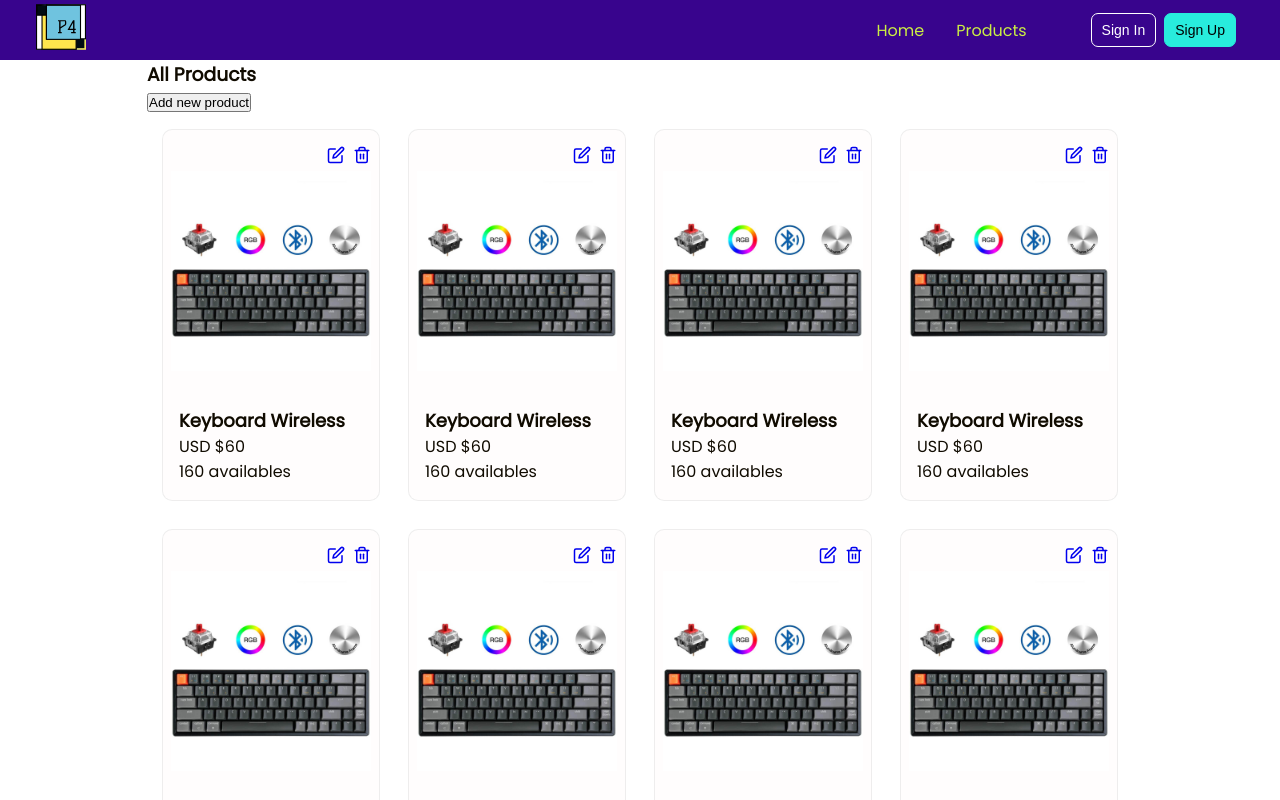
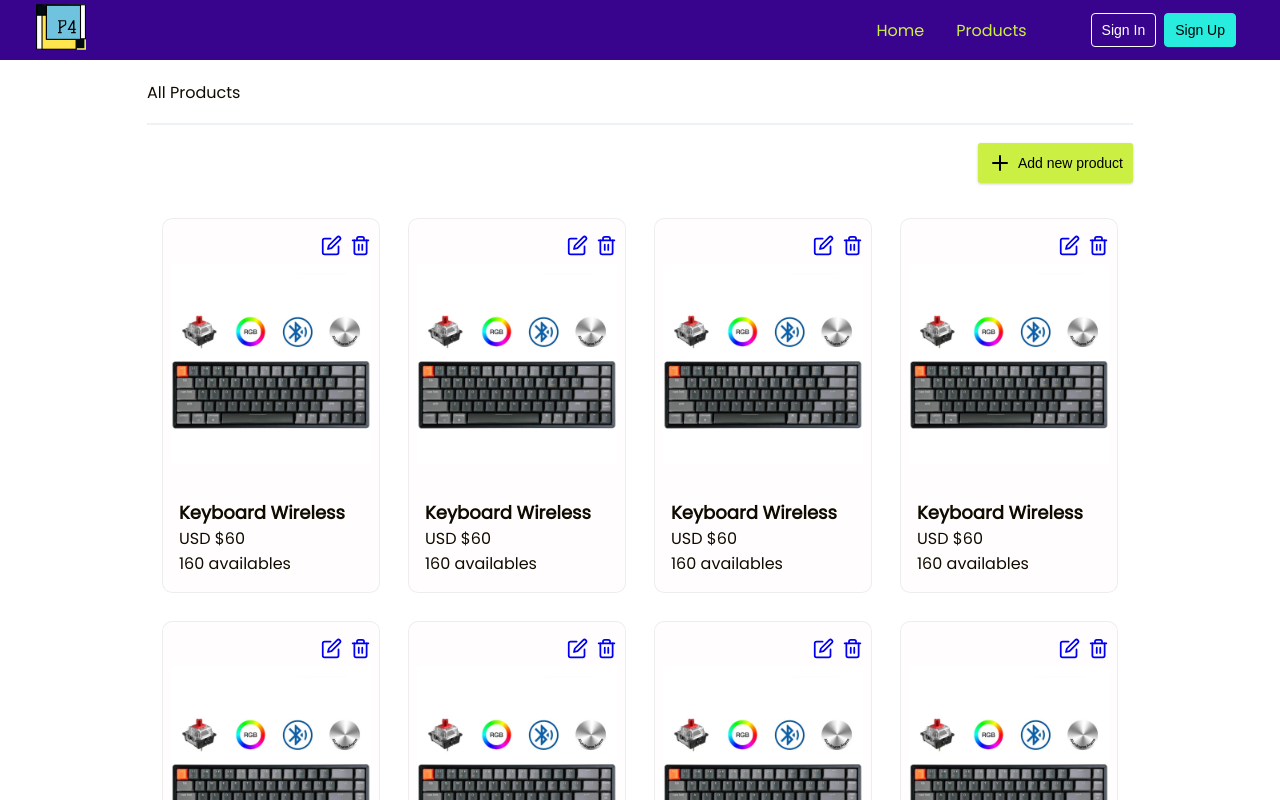
Before and after one commit to joequich/project4, a React (Create React App) app in the folder client/: page /products in a window 1280 px wide. Shown: the top 800 px of the page. Built offline with nearby package versions, Linux system fonts and the light colour scheme.

Commit message:
added styles for Products header

```diff
--- a/client/src/components/project4/PrincipalScreen.tsx
+++ b/client/src/components/project4/PrincipalScreen.tsx
@@ -5,8 +5,8 @@ import { StarRating } from '../ui/StarRating';
 export const PrincipalScreen = () => {
     let arr = [...Array(20)];
     return (
-        <div className="product-container">
-            <div className="items-list row-mb">
+        <div className="products-container">
+            <div className="items-list mt-md">
                 {
                     arr.map((val, idx) => (
                         <div key={idx} className="item-card">
--- a/client/src/components/project4/ProductsScreen.tsx
+++ b/client/src/components/project4/ProductsScreen.tsx
@@ -3,16 +3,21 @@ import { Link } from 'react-router-dom';
 import imagen from '../../assets/keyboard_keychron.jpg';
 import { Edit } from '../ui/icons/Edit';
 import { Remove } from '../ui/icons/Remove';
+import { Plus } from '../ui/icons/Plus';
 
 export const ProductsScreen = () => {
 
     let arr = [...Array(10)];
 
     return (
-        <div className="product-container">
+        <div className="products-container">
             <div className="products-header">
-                <h3>All Products</h3>
-                <button>Add new product</button>
+                <span className="products-header__title">All Products</span>
+                <hr />
+                <button className="products-header__add-btn">
+                    <Plus />
+                    <span> Add new product</span>
+                </button>
             </div>
             <div className="items-list">
                 {
--- /dev/null
+++ b/client/src/components/ui/icons/Plus.tsx
@@ -0,0 +1,8 @@
+import React from 'react'
+import { FiPlus } from 'react-icons/fi';
+
+export const Plus = () => {
+    return (
+        <FiPlus />
+    )
+}
--- a/client/src/styles/base/_base.scss
+++ b/client/src/styles/base/_base.scss
@@ -115,3 +115,10 @@ input[type='password'] {
 .mb-md {
     margin-bottom: 3rem;
 }
+
+hr {
+    border-color: hsl(210, 23%, 95%);
+    border-style: solid none;
+    border-width: 1px 0;
+    margin: 18px 0;
+}
--- a/client/src/styles/base/_settings.scss
+++ b/client/src/styles/base/_settings.scss
@@ -9,7 +9,7 @@ $secondary: #38048D;
 
 $accents-1: #28ECDD;
 $accents-2: #CBEF43;
-$accents-3: #78960D;
+$accents-3: #718D0C;
 
 $grey-light-1: #f2f2f7;
 $grey-light-2: #e5e5ea;
--- a/client/src/styles/layout/_navigation.scss
+++ b/client/src/styles/layout/_navigation.scss
@@ -99,7 +99,7 @@
             width: 100%;
             height: 100%;
             text-decoration: none;
-            color: white;
+            color: $grey-light-2;
             padding: 0.5rem 1rem;
             border-bottom: 1px solid #dadce0;
 
@@ -142,7 +142,7 @@
 
     &__btn {
         display: block;
-        border-radius: 7px;
+        border-radius: 4px;
         border: 1px solid white;
         margin: 0 auto;
         margin-bottom: 1rem;
@@ -150,6 +150,7 @@
         font-size: 14px;
         font-weight:400;
         padding: 8px 10px;
+        text-decoration: none;
 
         @media (min-width: $breakpoint-tablet) {
             margin-right: 0.5rem;
--- a/client/src/styles/layout/_products.scss
+++ b/client/src/styles/layout/_products.scss
@@ -1,7 +1,54 @@
-.product-container {
+.products-container {
     max-width: 1030px;
     margin-left: auto;
     margin-right: auto;
+}
+
+.products-header {
+    margin-top: 20px;
+    display: flex;
+    flex-direction: column;
+
+    &__title {
+        font-size: 18px;
+        @media (min-width: 768px) {
+            font-size: 16px;
+        }
+    }
+
+    &__add-btn {
+        font-size: 16px;
+        padding: 12px 16px;
+        background-color: $accents-2;
+        color: black;
+        display: inline-flex;
+        margin-left: auto;
+        align-items: center;
+        border: none;
+        box-shadow: 0 1px 3px hsla(0, 0%, 0%, .2);
+        border-radius: 3px;
+        cursor: pointer;
+        margin-bottom: 20px;
+
+        &:active {
+            background-color: $accents-3;
+        }
+
+        @media (min-width: 768px) {
+            font-size: 14px;
+            padding: 8px 10px;
+        }
+
+        svg {
+            width: 32px;
+            height: 32px;
+            margin-right: 0.35rem;
+            @media (min-width: 768px) {
+                width: 24px;
+                height: 24px;
+            }
+        }
+    }
 }
 
 
@@ -68,8 +115,12 @@
         }
 
         svg {
-            width: 18px; //21px
-            height: 18px;//21px
+            width: 24px; //21px
+            height: 24px;//21px
+            @media (min-width: 640px) {
+                width: 21px; //21px
+                height: 21px;//21px
+            }
         }
     }
 
```
